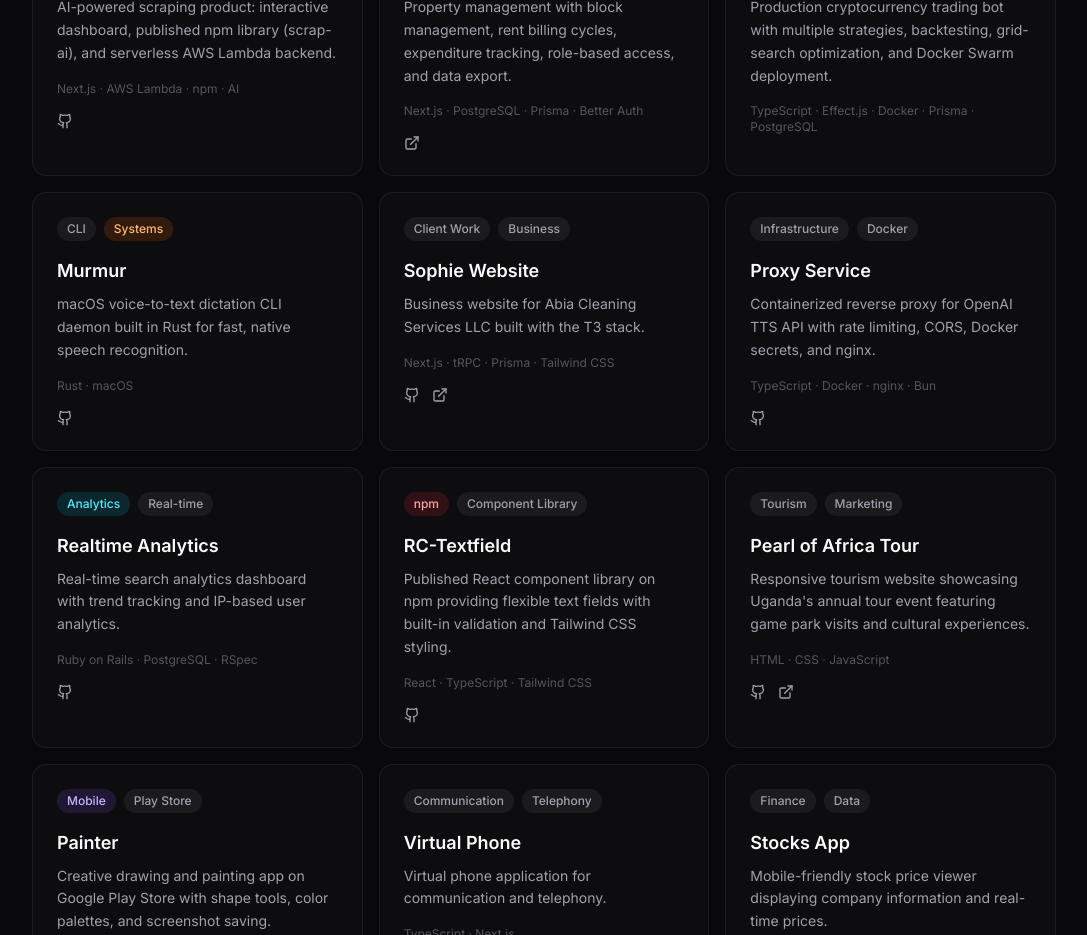
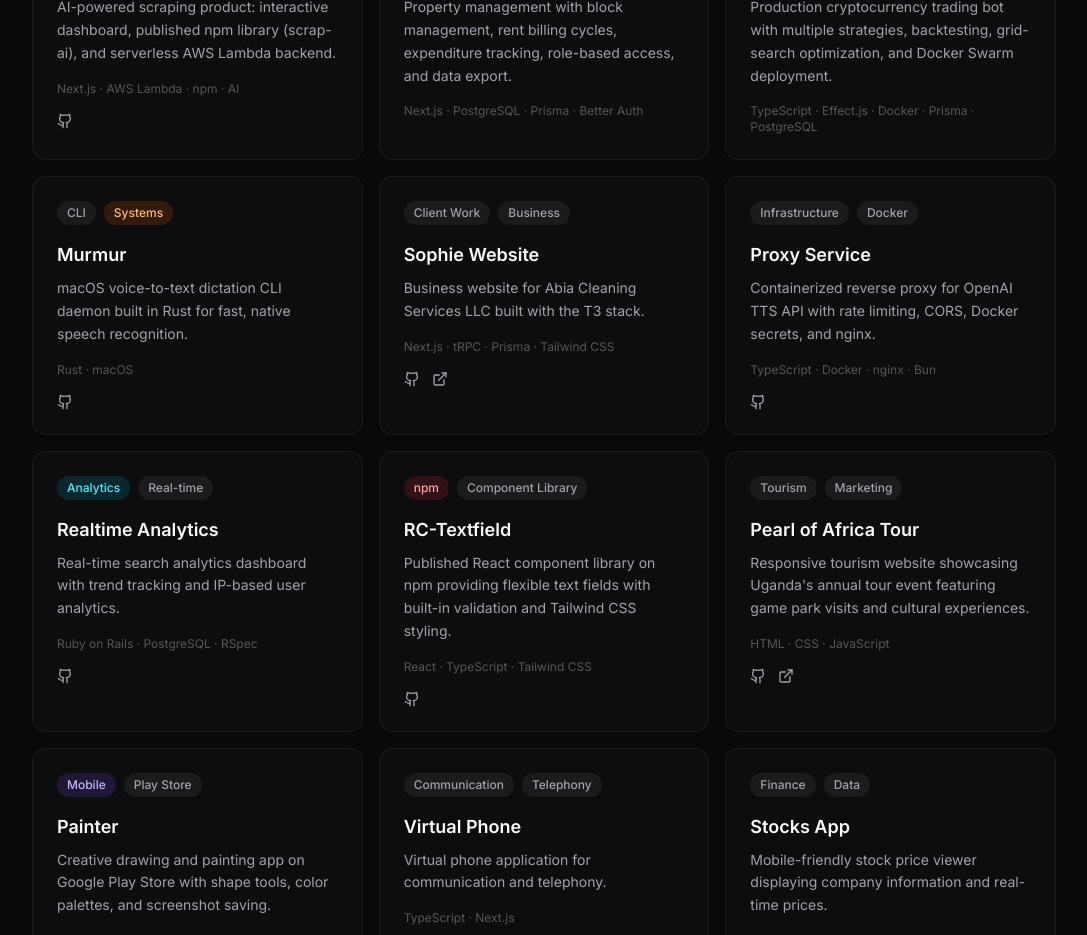
Before and after one commit to matovu-farid/fidexa, a Next.js app: page /projects in a window 1280 px wide. Shown: the part 840-1775 px from the top of the page, without its empty margins (96-1183 px from the left). Built offline with nearby package versions, Linux system fonts and the light colour scheme.

Commit message:
fix: remove stale apartment links

```diff
--- a/src/data/projects.ts
+++ b/src/data/projects.ts
@@ -93,9 +93,6 @@ export const projects: Project[] = [
     techStack: ["Next.js", "PostgreSQL", "Prisma", "Better Auth"],
     year: 2025,
     featured: false,
-    links: {
-      live: "https://apartment-manager-ten.vercel.app",
-    },
   },
   {
     id: "maria",
```
Also changed, not shown: 1 other file (tests, documents, lock files or other folders).
